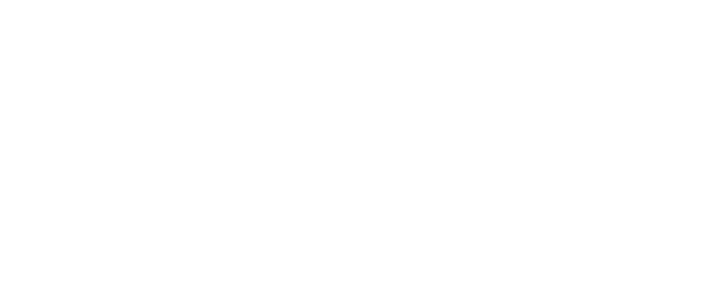
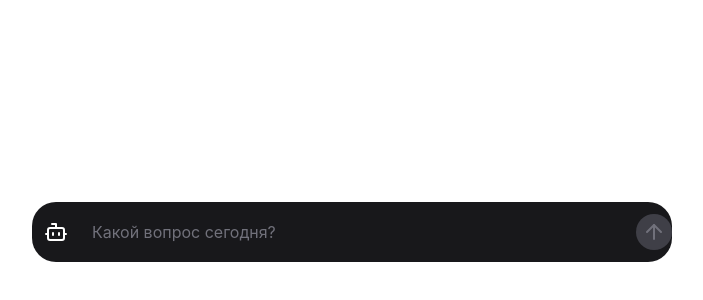
Before and after one commit to vvhh3/TestTask, a React (Vite) app in the folder Front/: page / in a window 1280 px wide. Shown: the part 498-798 px from the top of the page, without its empty margins (288-991 px from the left). Built offline with nearby package versions, Linux system fonts and the light colour scheme.

Commit message:
add simple input, button

```diff
--- a/Front/package.json
+++ b/Front/package.json
@@ -12,8 +12,10 @@
   "dependencies": {
     "@tailwindcss/vite": "^4.3.0",
     "axios": "^1.16.1",
+    "lucide-react": "^1.16.0",
     "react": "^19.2.6",
     "react-dom": "^19.2.6",
+    "react-markdown": "^10.1.0",
     "tailwindcss": "^4.3.0"
   },
   "devDependencies": {
--- a/Front/src/App.tsx
+++ b/Front/src/App.tsx
@@ -1,12 +1,13 @@
 import { useState } from 'react'
 import "./App.css"
+import Chat from './Components/Chat'
 
 function App() {
 
 
   return (
     <>
-
+      <Chat />
     </>
   )
 }
--- a/Front/src/Components/Chat.tsx
+++ b/Front/src/Components/Chat.tsx
@@ -1,10 +1,27 @@
+import { useState } from "react"
+import Input from "./Input"
 
-const Chat = ({}) => {
+const Chat = () => {
+    const [input,setInput] = useState("")
+    const [model,setModel] = useState("")
+    const [response,setResponse] = useState("")
+    const [isLoading,setIsLoading] = useState(false)
 
+    const SendMessage = async () => {
+
+    }
     return(
 
-        <div>
-
+        <div className="flex w-full min-h-screen justify-center items-end">
+            <Input
+            input={input}
+            setInput={setInput}
+            model={model}
+            setModel={setModel}
+            isLoading={isLoading}
+            setIsLoading={setIsLoading}
+            onClick={SendMessage}
+            />
         </div>
     )
 }
--- /dev/null
+++ b/Front/src/Components/Input.tsx
@@ -0,0 +1,71 @@
+import { useEffect, useRef } from "react"
+import { Bot, ArrowUp } from "lucide-react"
+
+type InputProps = {
+    input: string
+    setInput: (value: string) => void
+    model: string
+    setModel: (value: string) => void
+    isLoading: boolean
+    setIsLoading: (value: boolean) => void
+    onClick: () => void
+}
+
+const Input = ({ input, setInput, model, setModel, isLoading, setIsLoading, onClick }: InputProps) => {
+
+    const textRef = useRef(null)
+
+    useEffect(() => {
+
+    }, [input])
+
+    const handleKeyDown = (e: React.KeyboardEvent<HTMLTextAreaElement>) => {
+        if(!model.trim()) return
+        if(e.key === "Enter" && !e.shiftKey){
+            e.preventDefault()
+            onClick()
+        }
+    }
+
+    return (
+        <div className="m-10 w-1/2 rounded-3xl bg-zinc-900 flex justify-between items-center">
+
+            <div className="relative m-3 flex w-9 h-9 justify-start items-center">
+                <Bot className='text-white' />
+                <select
+                    className="absolute w-full cursor-pointer opacity-0 bg-zinc-700 text-white"
+                    value={model}
+                    onChange={(e) => setModel(e.target.value)}
+                >
+                    <option value="">Выберите модель</option>
+                    <option value="openrouter/owl-alpha">openrouter/owl-alpha</option>
+                    <option value="nvidia/nemotron-3-nano-omni-30b-a3b-reasoning:free">nvidia/nemotron-3</option>
+                    <option value="nvidia/nemotron-3-super-120b-a12b:free">nvidia/nemotron-3-super</option>
+                    <option value="poolside/laguna-xs.2:free">poolside/laguna-xs.2:free</option>
+                    <option value="poolside/laguna-m.1:free">poolside/laguna-m.1:free</option>
+                    <option value="baidu/qianfan-ocr-fast:free">baidu/qianfan-ocr-fast:free</option>
+                </select>
+            </div>
+
+            <textarea className="flex-1 resize-none py-2 text-white outline-none placeholder:text-zinc-500"
+                value={input}
+                ref={textRef}
+                rows={1}
+                onKeyDown={handleKeyDown}
+                placeholder="Какой вопрос сегодня?"
+                onChange={(e) => setInput(e.target.value)} />
+            <button
+                disabled={isLoading || !input.trim() || !model}
+                className={`flex justify-center items-center rounded-full h-9 w-9
+                ${isLoading || !input.trim() || !model.trim()
+                    ? 'bg-zinc-700 text-zinc-500 cursor-not-allowed'
+                    : 'bg-white text-black hover:bg-zinc-200'}`}
+                onClick={onClick}
+            >
+                <ArrowUp />
+            </button>
+        </div>
+    )
+}
+
+export default Input
```
Also changed, not shown: Front/src/Components/AI.tsx (deleted), 1 other file (tests, documents, lock files or other folders).
